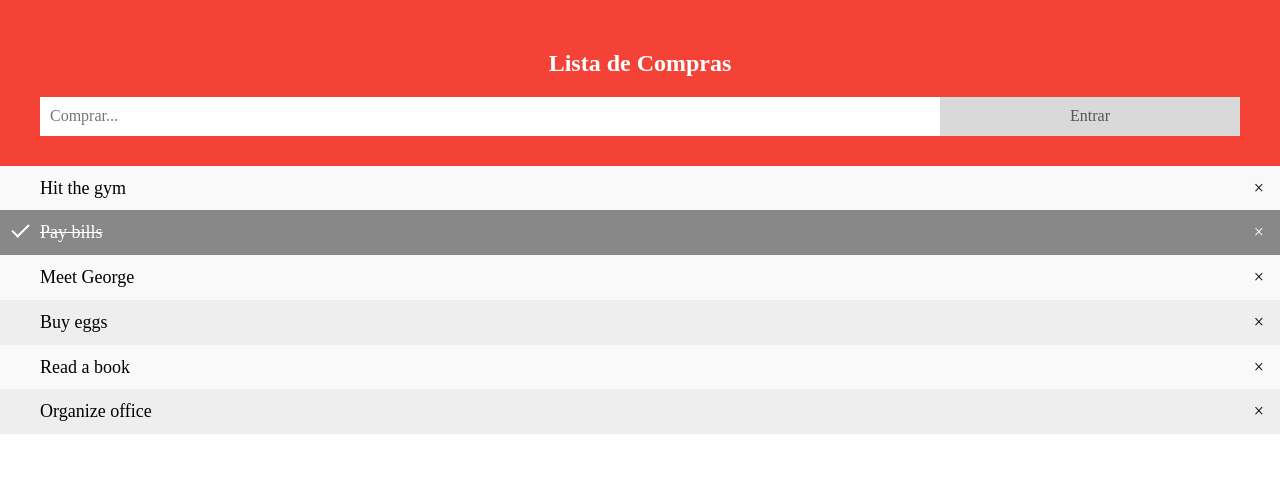
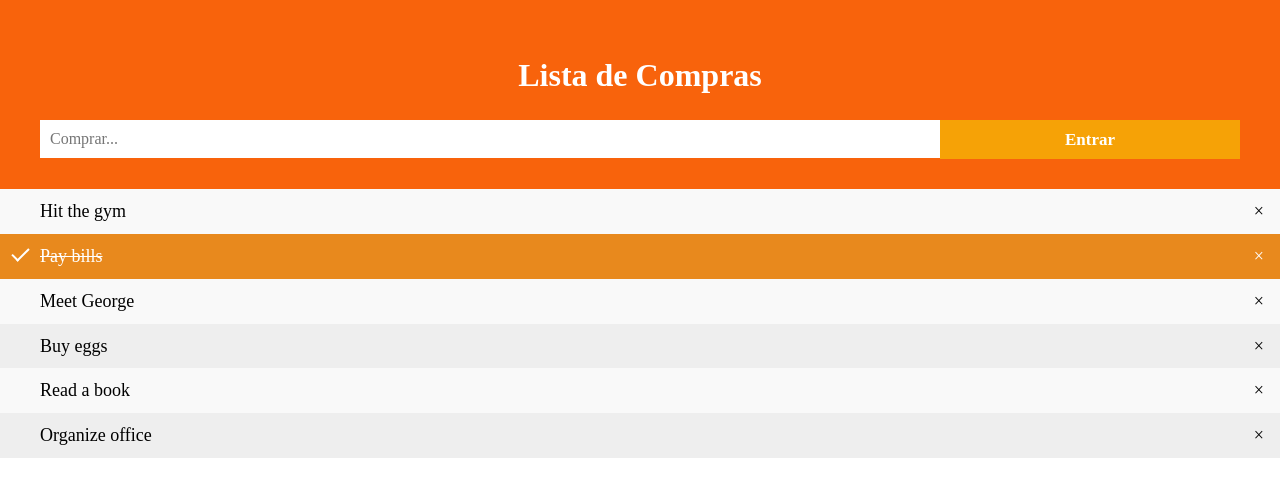
Before and after one commit to eintesat/movil, a plain HTML site: page www/index.html in a window 1280 px wide. Drawn offline with Linux system fonts and the light colour scheme.

Commit message:
cambios en css modifca color

```diff
--- a/platforms/browser/www/css/style.css
+++ b/platforms/browser/www/css/style.css
@@ -71,12 +71,15 @@ ul li.checked::before {
 
 /* Style the header */
 .header {
-  background-color: #f44336;
+  background-color: #f8630c;
   padding: 30px 40px;
   color: white;
   text-align: center;
 }
-
+.header h2 {
+  font-size: 2em;
+  font-weight: bold;
+}
 /* Clear floats after the header */
 .header:after {
   content: "";
@@ -99,16 +102,18 @@ input {
 .addBtn {
   padding: 10px;
   width: 25%;
-  background: #d9d9d9;
-  color: #555;
+  background: #f6a206;
+  color: #fff;
   float: left;
   text-align: center;
-  font-size: 16px;
+  font-size: 17px;
+  font-weight: bold;
   cursor: pointer;
   transition: 0.3s;
   border-radius: 0;
+
 }
 
 .addBtn:hover {
-  background-color: #bbb;
+  background-color: rgb(0, 0, 0);
 }
--- a/platforms/browser/www/js/ineteractive.js
+++ b/platforms/browser/www/js/ineteractive.js
@@ -34,7 +34,7 @@ function newElement() {
     var t = document.createTextNode(inputValue);
     li.appendChild(t);
     if (inputValue === '') {
-        alert("You must write something!");
+        alert("Necesario ecribir en el campo comprar!");
     } else {
         document.getElementById("myUL").appendChild(li);
     }
--- a/www/css/style.css
+++ b/www/css/style.css
@@ -32,12 +32,12 @@ ul li:nth-child(odd) {
 
 /* Darker background-color on hover */
 ul li:hover {
-  background: #ddd;
+  background: rgb(235, 235, 235);
 }
 
 /* When clicked on, add a background color and strike out text */
 ul li.checked {
-  background: #888;
+  background: #E8891D;
   color: #fff;
   text-decoration: line-through;
 }
@@ -71,12 +71,15 @@ ul li.checked::before {
 
 /* Style the header */
 .header {
-  background-color: #f44336;
+  background-color: #f8630c;
   padding: 30px 40px;
   color: white;
   text-align: center;
 }
-
+.header h2 {
+  font-size: 2em;
+  font-weight: bold;
+}
 /* Clear floats after the header */
 .header:after {
   content: "";
@@ -99,16 +102,18 @@ input {
 .addBtn {
   padding: 10px;
   width: 25%;
-  background: #d9d9d9;
-  color: #555;
+  background: #f6a206;
+  color: #fff;
   float: left;
   text-align: center;
-  font-size: 16px;
+  font-size: 17px;
+  font-weight: bold;
   cursor: pointer;
   transition: 0.3s;
   border-radius: 0;
+
 }
 
 .addBtn:hover {
-  background-color: #bbb;
+  background-color: rgb(0, 0, 0);
 }
--- a/www/js/ineteractive.js
+++ b/www/js/ineteractive.js
@@ -34,7 +34,7 @@ function newElement() {
     var t = document.createTextNode(inputValue);
     li.appendChild(t);
     if (inputValue === '') {
-        alert("You must write something!");
+        alert("Necesario ecribir en el campo comprar!");
     } else {
         document.getElementById("myUL").appendChild(li);
     }
```
